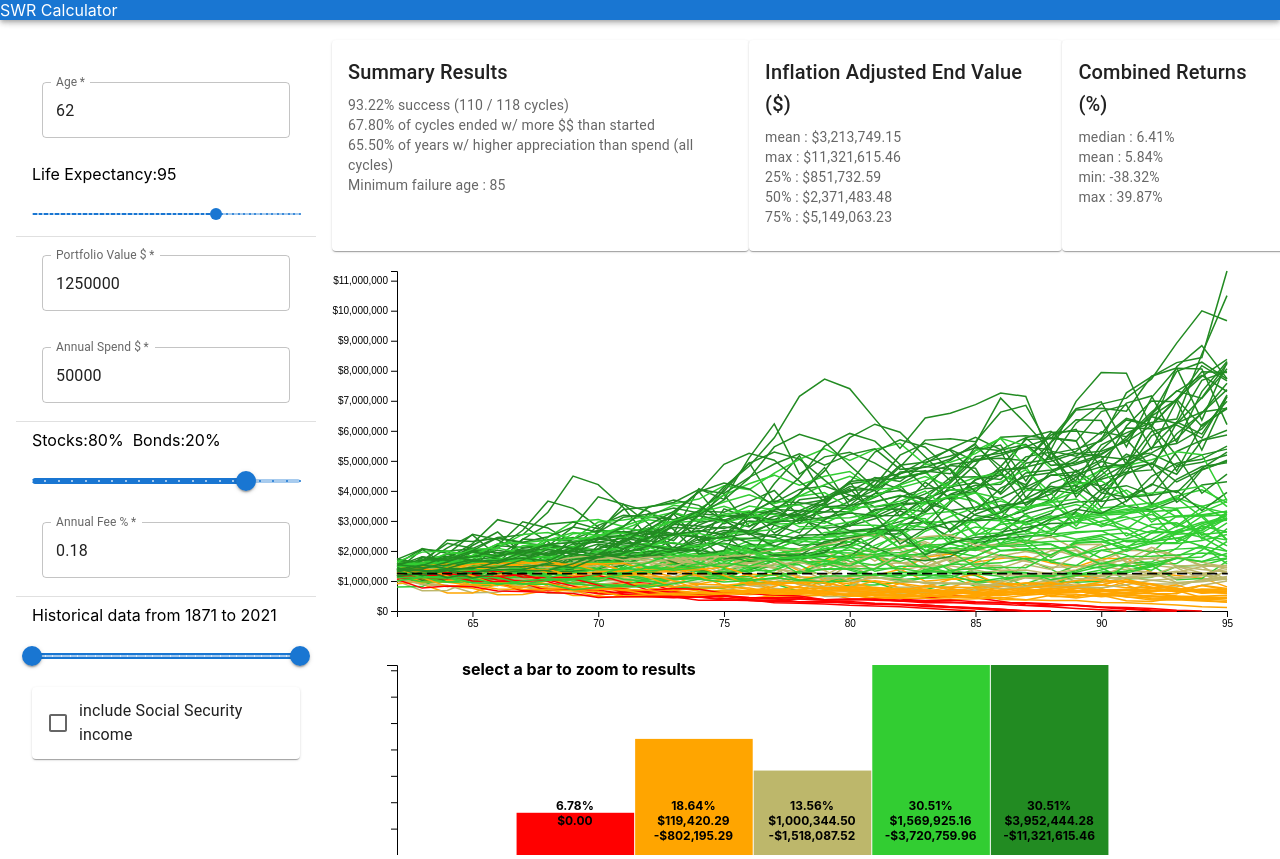
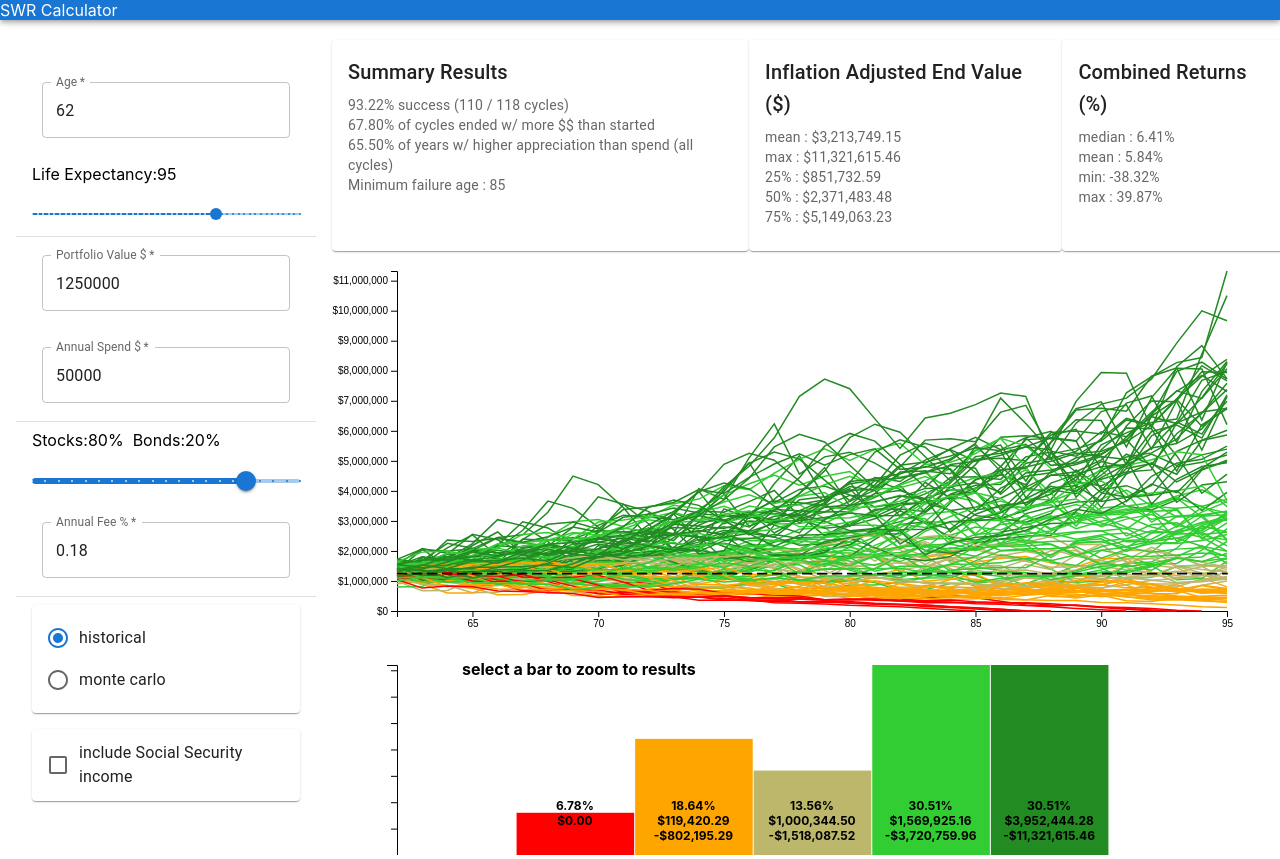
Before and after one commit to pcd-github/pcd-github.github.io, a React (Create React App) app: page / in a window 1280 px wide. Built offline with nearby package versions, Linux system fonts and the light colour scheme.

Commit message:
framing in monte carlo stuff

```diff
--- a/src/swrcalc.js
+++ b/src/swrcalc.js
@@ -31,6 +31,8 @@ const defaultSSIncome = 39312;
 const defaultStartDataYear = histData[0].year;
 const defaultEndDataYear = histData[histData.length - 1].year;
 const chartCompID = 'chartComponent';
+const monteCarloString = 'montecarlo';
+const historicalString = 'historical';
 
 class SWRCalc extends React.Component {
 
@@ -44,6 +46,7 @@ class SWRCalc extends React.Component {
             spendModelState: 'dollars',
             stockAllocPctState: defaultStocks,
             feePctState: defaultFeePct,
+            monteCarloProjectionState: false,
             ssOnState: false,
             socialSecurityIncomeState: defaultSSIncome,
             socialSecurityAgeState: 67,
@@ -67,8 +70,19 @@ class SWRCalc extends React.Component {
 
     render () {
 
+        const getNumberOfCycles = (lifespan) => {
+            var retVal = (this.state.endDataYearState - this.state.startDataYearState + 2)
+                          - lifespan;
+
+//            if (this.state.monteCarloProjectionState) {
+//                retVal = 10000;
+//            }
+
+            return retVal;
+        }
+
         const lifetime = this.state.lifeExpectancyState - this.state.currentAgeState + 1;
-        const numCycles = (this.state.endDataYearState - this.state.startDataYearState + 2) - lifetime;
+        const numCycles = getNumberOfCycles(lifetime);
         var portMin = this.state.portfolioValueState;
         var portMax = this.state.portfolioValueState;
         var allCycles = [];
@@ -115,6 +129,11 @@ class SWRCalc extends React.Component {
         const handleSocialSecurityIncomeChange = (event) => {
             var newValue = +(event.target.value);
             this.setState( { socialSecurityIncomeState : newValue });
+        }
+
+        const handleProjectionToggle = (event, newValue) => {
+            console.log('toggle projection:' + newValue);
+            this.setState({monteCarloProjectionState : (monteCarloString === newValue) } );
         }
 
         const handleDataRangeChange = (event, newValue) => {
@@ -280,7 +299,6 @@ class SWRCalc extends React.Component {
 
         const calcCycles = () => {
 
-            // TODO : require numCycles to be greater than zero
             const startIndex = findHistStartIndex(this.state.startDataYearState);
 
             for (var i = 0; i < numCycles; i++) {
@@ -295,7 +313,6 @@ class SWRCalc extends React.Component {
             }
         }
 
-        // Calculate chart content (no actual rendering)
         calcCycles();
         // console.log('swrcalc : r');
 
@@ -368,17 +385,33 @@ class SWRCalc extends React.Component {
                                     onChange={handleFeePctChange} />
                                 </ListItem>
                                 <ListItem>
-                                    <div>Historical data from {this.state.startDataYearState} to {this.state.endDataYearState}</div>
-                                </ListItem>
-                                <ListItem>
+                                    <Accordion>
+                                        <AccordionSummary>
+                                            <FormControl>
+                                                <RadioGroup
+                                                    aria-labelledby="projectionTypeID"
+                                                    defaultValue="historical"
+                                                    name="radio-buttons-group"
+                                                    row
+                                                    onChange={handleProjectionToggle}
+                                                >
+                                                    <FormControlLabel value={historicalString} control={<Radio />} label="historical" />
+                                                    <FormControlLabel value={monteCarloString} control={<Radio />} label="monte carlo" />
+                                                </RadioGroup>
+                                            </FormControl>
+                                        </AccordionSummary>
+                                        <AccordionDetails>
+                                            <div disabled={this.state.monteCarloProjectionState}>Historical data from {this.state.startDataYearState} to {this.state.endDataYearState}</div>
                                             <Slider
+                                            disabled={this.state.monteCarloProjectionState}
                                             marks step={1}
                                             min={defaultStartDataYear} max={defaultEndDataYear}
                                             defaultValue={[defaultStartDataYear, defaultEndDataYear]}
                                             valueLabelDisplay="auto"
                                             onChange={handleDataRangeChange}
                                             />
-
+                                        </AccordionDetails>
+                                    </Accordion>
                                 </ListItem>
                                 <ListItem >
                                     <Accordion>
```
Lines whose indentation alone changed are shown as unchanged.
